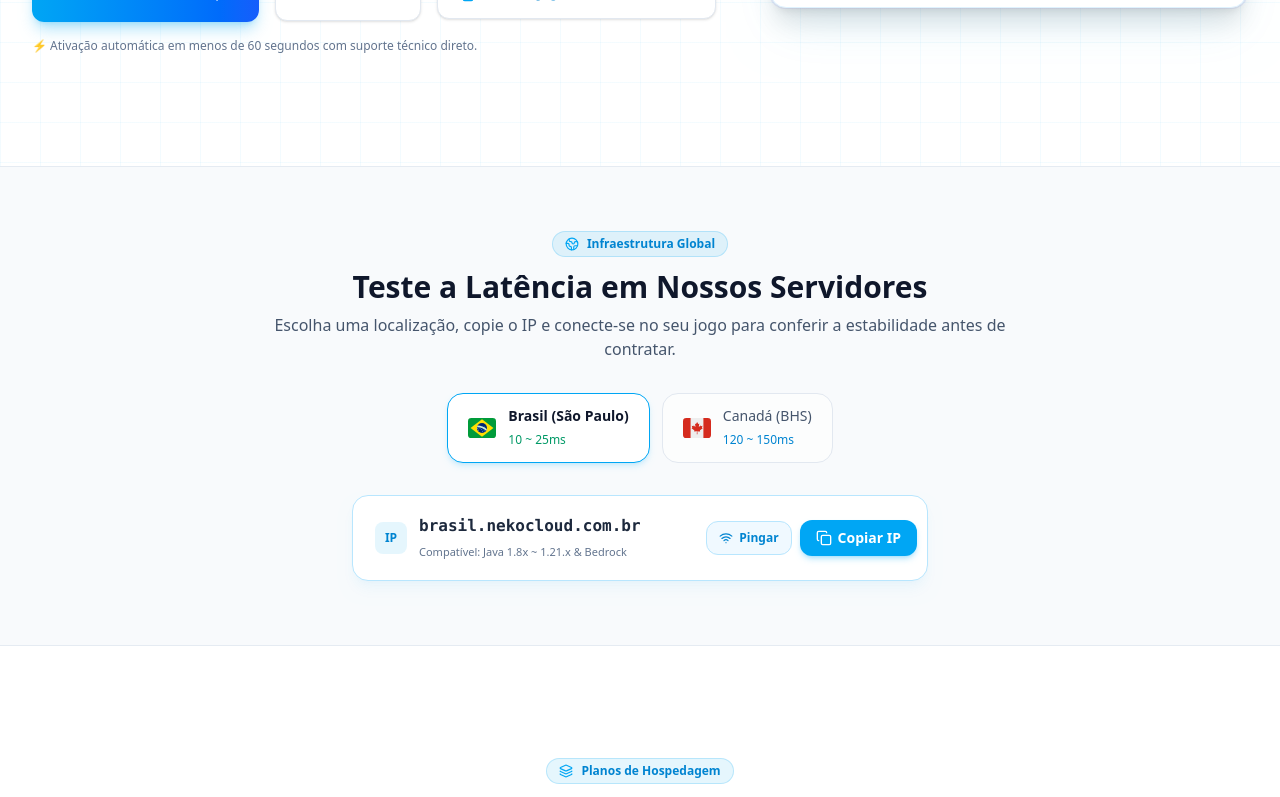
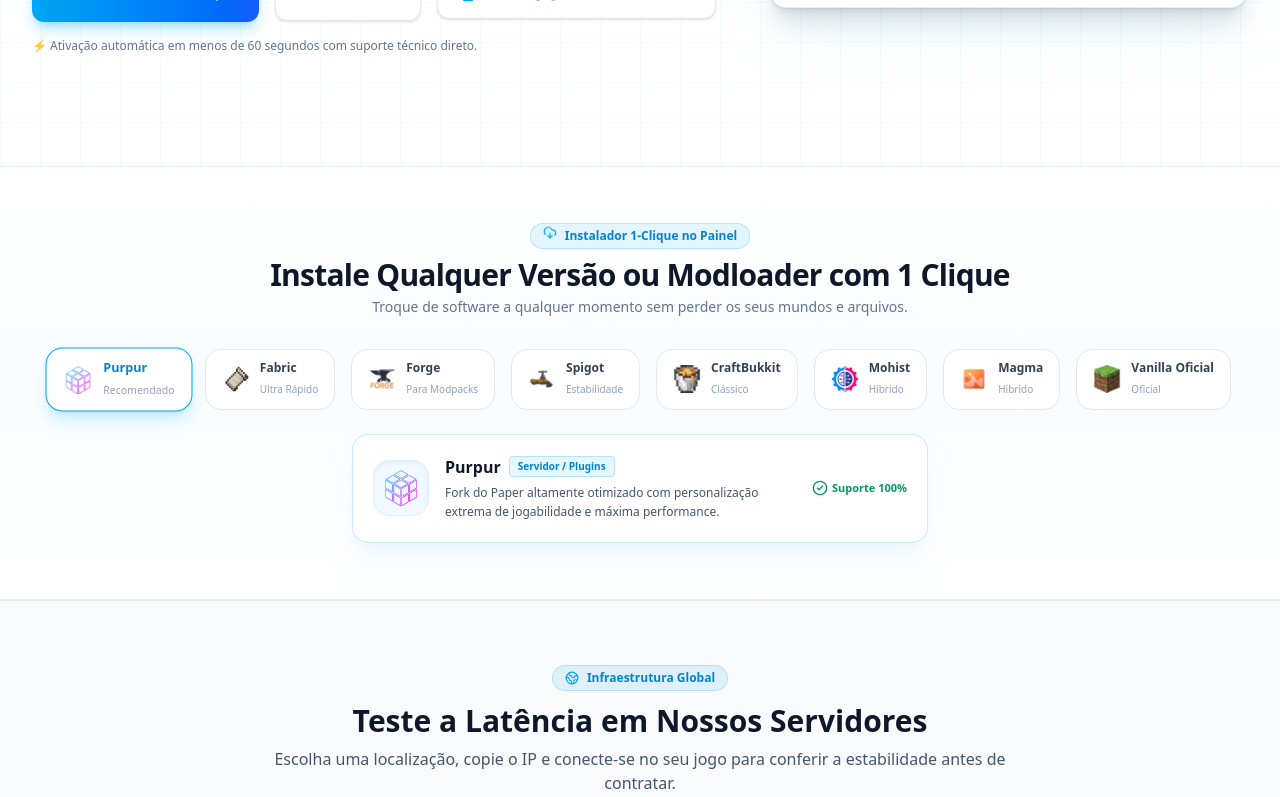
Before and after one commit to LukeX404/NekoCloudV2, a Next.js app: page / in a window 1280 px wide. Shown: the part 598-1395 px from the top of the page. Built offline with nearby package versions, Linux system fonts and the light colour scheme.

Commit message:
feat: add interactive Minecraft software versions selector on home page

```diff
--- a/src/app/page.tsx
+++ b/src/app/page.tsx
@@ -1,5 +1,6 @@
 import Navbar from "@/components/Navbar";
 import Hero from "@/components/Hero";
+import VersionsTicker from "@/components/VersionsTicker";
 import PingTest from "@/components/PingTest";
 import Plans from "@/components/Plans";
 import Features from "@/components/Features";
@@ -15,6 +16,7 @@
       <Navbar />
       <main className="flex-1">
         <Hero />
+        <VersionsTicker />
         <PingTest />
         <Plans />
         <Features />
--- /dev/null
+++ b/src/components/VersionsTicker.tsx
@@ -0,0 +1,174 @@
+"use client";
+
+import React, { useState } from "react";
+import Image from "next/image";
+import { Sparkles, CheckCircle2, DownloadCloud } from "lucide-react";
+
+interface SoftwareVersion {
+  id: string;
+  name: string;
+  type: string;
+  icon: string;
+  description: string;
+  tag: string;
+}
+
+const VERSIONS: SoftwareVersion[] = [
+  {
+    id: "purpur",
+    name: "Purpur",
+    type: "Servidor / Plugins",
+    icon: "/versions/purpur.webp",
+    description: "Fork do Paper altamente otimizado com personalização extrema de jogabilidade e máxima performance.",
+    tag: "Recomendado",
+  },
+  {
+    id: "fabric",
+    name: "Fabric",
+    type: "Modloader Leve",
+    icon: "/versions/fabric.webp",
+    description: "Modloader moderno, modular e extremamente rápido para mods de cliente e servidor nas versões recentes.",
+    tag: "Ultra Rápido",
+  },
+  {
+    id: "forge",
+    name: "Forge",
+    type: "Modloader Clássico",
+    icon: "/versions/forge.webp",
+    description: "A plataforma clássica para os maiores modpacks do mundo (RLCraft, All The Mods, Pixelmon).",
+    tag: "Para Modpacks",
+  },
+  {
+    id: "spigot",
+    name: "Spigot",
+    type: "Plugins Clássicos",
+    icon: "/versions/spigot.webp",
+    description: "Um dos softwares mais tradicionais e compatível com milhares de plugins históricos do ecossistema.",
+    tag: "Estabilidade",
+  },
+  {
+    id: "bukkit",
+    name: "CraftBukkit",
+    type: "Legado",
+    icon: "/versions/bukkit.webp",
+    description: "A base histórica de servidores com plugins. Excelente para versões clássicas e servidores nostálgicos.",
+    tag: "Clássico",
+  },
+  {
+    id: "mohist",
+    name: "Mohist",
+    type: "Híbrido Mods + Plugins",
+    icon: "/versions/mohist.webp",
+    description: "Permite usar mods Forge e plugins Bukkit simultaneamente no mesmo servidor.",
+    tag: "Híbrido",
+  },
+  {
+    id: "magma",
+    name: "Magma",
+    type: "Híbrido Otimizado",
+    icon: "/versions/magma.webp",
+    description: "Combinação de Forge com Paper para suporte híbrido de mods e plugins com foco em desempenho.",
+    tag: "Híbrido",
+  },
+  {
+    id: "minecraft",
+    name: "Vanilla Oficial",
+    type: "Oficial Mojang",
+    icon: "/versions/minecraft.webp",
+    description: "O servidor puro e oficial da Mojang Studios sem modificações, pronto para o survival tradicional.",
+    tag: "Oficial",
+  },
+];
+
+export default function VersionsTicker() {
+  const [activeVersion, setActiveVersion] = useState<SoftwareVersion>(VERSIONS[0]);
+
+  return (
+    <section className="py-14 bg-gradient-to-b from-white via-sky-50/40 to-white dark:from-[#070d18] dark:via-[#09152a] dark:to-[#070d18] border-y border-sky-100 dark:border-sky-950/60 overflow-hidden relative">
+      <div className="max-w-7xl mx-auto px-4 sm:px-6 lg:px-8 mb-8 text-center">
+        <div className="inline-flex items-center gap-2 px-3 py-1 rounded-full text-xs font-semibold bg-sky-500/10 text-sky-600 dark:text-sky-400 border border-sky-500/20 mb-2">
+          <DownloadCloud className="w-3.5 h-3.5 text-sky-500 animate-bounce" />
+          <span>Instalador 1-Clique no Painel</span>
+        </div>
+        <h2 className="text-2xl sm:text-3xl font-extrabold text-slate-900 dark:text-white tracking-tight">
+          Instale Qualquer Versão ou Modloader com 1 Clique
+        </h2>
+        <p className="mt-1 text-xs sm:text-sm text-slate-500 dark:text-slate-400">
+          Troque de software a qualquer momento sem perder os seus mundos e arquivos.
+        </p>
+      </div>
+
+      {/* Interactive Versions Badges Ribbon */}
+      <div className="max-w-7xl mx-auto px-4 sm:px-6 lg:px-8">
+        <div className="flex flex-wrap items-center justify-center gap-3 md:gap-4">
+          {VERSIONS.map((ver) => {
+            const isSelected = activeVersion.id === ver.id;
+            return (
+              <button
+                key={ver.id}
+                onClick={() => setActiveVersion(ver)}
+                className={`group flex items-center gap-2.5 px-4 py-2.5 rounded-2xl border transition-all duration-300 ${
+                  isSelected
+                    ? "bg-white dark:bg-[#0d1f3b] border-sky-500 text-sky-600 dark:text-sky-400 shadow-lg shadow-sky-500/20 scale-105"
+                    : "bg-white/80 dark:bg-slate-900/60 border-slate-200 dark:border-slate-800 text-slate-700 dark:text-slate-300 hover:border-sky-300 dark:hover:border-sky-700 hover:scale-102"
+                }`}
+              >
+                <div className="relative w-7 h-7 flex-shrink-0 group-hover:rotate-12 transition-transform">
+                  <Image
+                    src={ver.icon}
+                    alt={ver.name}
+                    width={28}
+                    height={28}
+                    className="object-contain"
+                  />
+                </div>
+                <div className="text-left">
+                  <span className="block text-xs font-bold leading-tight">
+                    {ver.name}
+                  </span>
+                  <span className="text-[10px] text-slate-400">
+                    {ver.tag}
+                  </span>
+                </div>
+              </button>
+            );
+          })}
+        </div>
+
+        {/* Selected Version Spotlight Card */}
+        <div className="mt-6 max-w-xl mx-auto">
+          <div className="rounded-2xl bg-white/90 dark:bg-[#0b1528] border border-sky-200/80 dark:border-sky-900/60 p-4 sm:p-5 shadow-xl shadow-sky-500/5 flex items-center gap-4 transition-all">
+            <div className="w-14 h-14 rounded-2xl bg-sky-50 dark:bg-sky-950/60 border border-sky-100 dark:border-sky-800 flex items-center justify-center flex-shrink-0 p-2 shadow-inner">
+              <Image
+                src={activeVersion.icon}
+                alt={activeVersion.name}
+                width={40}
+                height={40}
+                className="object-contain"
+              />
+            </div>
+
+            <div className="flex-1 min-w-0">
+              <div className="flex items-center gap-2">
+                <h4 className="text-base font-extrabold text-slate-900 dark:text-white truncate">
+                  {activeVersion.name}
+                </h4>
+                <span className="px-2 py-0.5 rounded text-[10px] font-bold bg-sky-500/10 text-sky-600 dark:text-sky-400 border border-sky-500/20">
+                  {activeVersion.type}
+                </span>
+              </div>
+              <p className="mt-1 text-xs text-slate-600 dark:text-slate-300 leading-relaxed">
+                {activeVersion.description}
+              </p>
+            </div>
+
+            <div className="hidden sm:flex items-center gap-1 text-[11px] font-semibold text-emerald-600 dark:text-emerald-400 flex-shrink-0">
+              <CheckCircle2 className="w-4 h-4" />
+              <span>Suporte 100%</span>
+            </div>
+          </div>
+        </div>
+      </div>
+    </section>
+  );
+}
```
